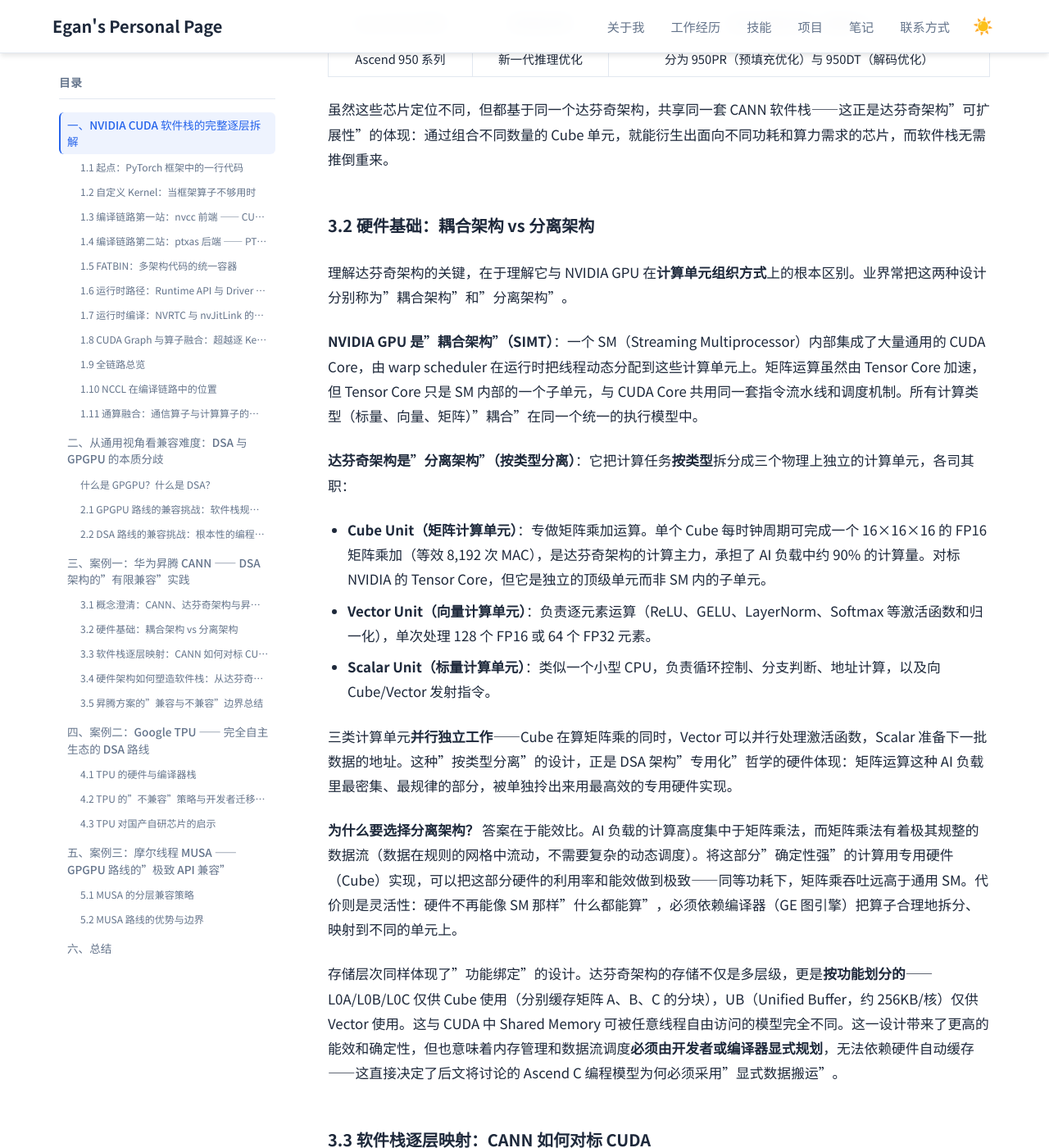
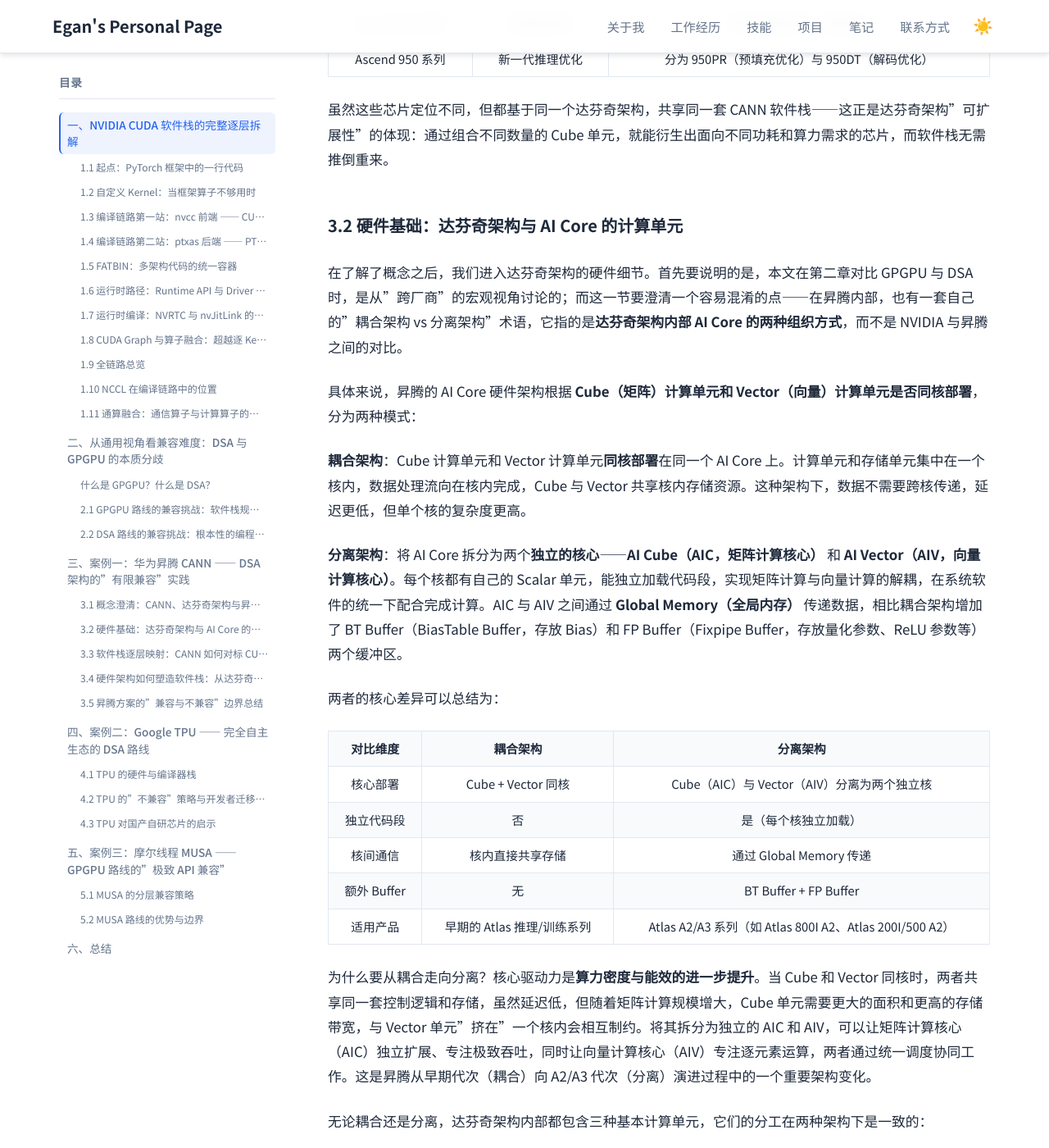
Before and after one commit to Lejun-Hu/Lejun-Hu.github.io, a Jekyll site: the page built from _notes/2026-8-15-cuda-ecosystem-compatibility.md, in a window 1280 px wide and 1400 px high, scrolled down 36968 px. Shown: the whole window at 82% size. Built offline with Jekyll 4.4.1, drawn with Linux system fonts in a browser that asks for light colours; some of the changed text lies outside the part shown.

Commit message:
fix coupled/decoupled architecture terminology: it refers to Ascend internal AI Core organization, not Ascend vs NVIDIA

```diff
--- a/_notes/2026-8-15-cuda-ecosystem-compatibility.md
+++ b/_notes/2026-8-15-cuda-ecosystem-compatibility.md
@@ -804,21 +804,37 @@ __global__ __aicore__ void vecAdd_ascendc(
 
 虽然这些芯片定位不同，但都基于同一个达芬奇架构，共享同一套 CANN 软件栈——这正是达芬奇架构"可扩展性"的体现：通过组合不同数量的 Cube 单元，就能衍生出面向不同功耗和算力需求的芯片，而软件栈无需推倒重来。
 
-### 3.2 硬件基础：耦合架构 vs 分离架构
+### 3.2 硬件基础：达芬奇架构与 AI Core 的计算单元
 
-理解达芬奇架构的关键，在于理解它与 NVIDIA GPU 在**计算单元组织方式**上的根本区别。业界常把这两种设计分别称为"耦合架构"和"分离架构"。
+在了解了概念之后，我们进入达芬奇架构的硬件细节。首先要说明的是，本文在第二章对比 GPGPU 与 DSA 时，是从"跨厂商"的宏观视角讨论的；而这一节要澄清一个容易混淆的点——在昇腾内部，也有一套自己的"耦合架构 vs 分离架构"术语，它指的是**达芬奇架构内部 AI Core 的两种组织方式**，而不是 NVIDIA 与昇腾之间的对比。
 
-**NVIDIA GPU 是"耦合架构"（SIMT）**：一个 SM（Streaming Multiprocessor）内部集成了大量通用的 CUDA Core，由 warp scheduler 在运行时把线程动态分配到这些计算单元上。矩阵运算虽然由 Tensor Core 加速，但 Tensor Core 只是 SM 内部的一个子单元，与 CUDA Core 共用同一套指令流水线和调度机制。所有计算类型（标量、向量、矩阵）"耦合"在同一个统一的执行模型中。
+具体来说，昇腾的 AI Core 硬件架构根据 **Cube（矩阵）计算单元和 Vector（向量）计算单元是否同核部署**，分为两种模式：
 
-**达芬奇架构是"分离架构"（按类型分离）**：它把计算任务**按类型**拆分成三个物理上独立的计算单元，各司其职：
+**耦合架构**：Cube 计算单元和 Vector 计算单元**同核部署**在同一个 AI Core 上。计算单元和存储单元集中在一个核内，数据处理流向在核内完成，Cube 与 Vector 共享核内存储资源。这种架构下，数据不需要跨核传递，延迟更低，但单个核的复杂度更高。
 
-- **Cube Unit（矩阵计算单元）**：专做矩阵乘加运算。单个 Cube 每时钟周期可完成一个 16×16×16 的 FP16 矩阵乘加（等效 8,192 次 MAC），是达芬奇架构的计算主力，承担了 AI 负载中约 90% 的计算量。对标 NVIDIA 的 Tensor Core，但它是独立的顶级单元而非 SM 内的子单元。
+**分离架构**：将 AI Core 拆分为两个**独立的核心**——**AI Cube（AIC，矩阵计算核心）** 和 **AI Vector（AIV，向量计算核心）**。每个核都有自己的 Scalar 单元，能独立加载代码段，实现矩阵计算与向量计算的解耦，在系统软件的统一下配合完成计算。AIC 与 AIV 之间通过 **Global Memory（全局内存）** 传递数据，相比耦合架构增加了 BT Buffer（BiasTable Buffer，存放 Bias）和 FP Buffer（Fixpipe Buffer，存放量化参数、ReLU 参数等）两个缓冲区。
+
+两者的核心差异可以总结为：
+
+| 对比维度 | 耦合架构 | 分离架构 |
+|---|---|---|
+| 核心部署 | Cube + Vector 同核 | Cube（AIC）与 Vector（AIV）分离为两个独立核 |
+| 独立代码段 | 否 | 是（每个核独立加载） |
+| 核间通信 | 核内直接共享存储 | 通过 Global Memory 传递 |
+| 额外 Buffer | 无 | BT Buffer + FP Buffer |
+| 适用产品 | 早期的 Atlas 推理/训练系列 | Atlas A2/A3 系列（如 Atlas 800I A2、Atlas 200I/500 A2） |
+
+为什么要从耦合走向分离？核心驱动力是**算力密度与能效的进一步提升**。当 Cube 和 Vector 同核时，两者共享同一套控制逻辑和存储，虽然延迟低，但随着矩阵计算规模增大，Cube 单元需要更大的面积和更高的存储带宽，与 Vector 单元"挤在"一个核内会相互制约。将其拆分为独立的 AIC 和 AIV，可以让矩阵计算核心（AIC）独立扩展、专注极致吞吐，同时让向量计算核心（AIV）专注逐元素运算，两者通过统一调度协同工作。这是昇腾从早期代次（耦合）向 A2/A3 代次（分离）演进过程中的一个重要架构变化。
+
+无论耦合还是分离，达芬奇架构内部都包含三种基本计算单元，它们的分工在两种架构下是一致的：
+
+- **Cube Unit（矩阵计算单元）**：专做矩阵乘加运算。单个 Cube 每时钟周期可完成一个 16×16×16 的 FP16 矩阵乘加（等效 8,192 次 MAC），是达芬奇架构的计算主力，承担了 AI 负载中约 90% 的计算量。对标 NVIDIA 的 Tensor Core，但它是达芬奇架构的独立核心单元。
 - **Vector Unit（向量计算单元）**：负责逐元素运算（ReLU、GELU、LayerNorm、Softmax 等激活函数和归一化），单次处理 128 个 FP16 或 64 个 FP32 元素。
 - **Scalar Unit（标量计算单元）**：类似一个小型 CPU，负责循环控制、分支判断、地址计算，以及向 Cube/Vector 发射指令。
 
-三类计算单元**并行独立工作**——Cube 在算矩阵乘的同时，Vector 可以并行处理激活函数，Scalar 准备下一批数据的地址。这种"按类型分离"的设计，正是 DSA 架构"专用化"哲学的硬件体现：矩阵运算这种 AI 负载里最密集、最规律的部分，被单独拎出来用最高效的专用硬件实现。
+三类计算单元**并行独立工作**——Cube 在算矩阵乘的同时，Vector 可以并行处理激活函数，Scalar 准备下一批数据的地址。这种"按计算类型分离"的设计，正是 DSA 架构"专用化"哲学的硬件体现：矩阵运算这种 AI 负载里最密集、最规律的部分，被单独拎出来用最高效的专用硬件实现。
 
-**为什么要选择分离架构？** 答案在于能效比。AI 负载的计算高度集中于矩阵乘法，而矩阵乘法有着极其规整的数据流（数据在规则的网格中流动，不需要复杂的动态调度）。将这部分"确定性强"的计算用专用硬件（Cube）实现，可以把这部分硬件的利用率和能效做到极致——同等功耗下，矩阵乘吞吐远高于通用 SM。代价则是灵活性：硬件不再能像 SM 那样"什么都能算"，必须依赖编译器（GE 图引擎）把算子合理地拆分、映射到不同的单元上。
+**为什么达芬奇要采用"按类型分离"的设计？** 答案在于能效比。AI 负载的计算高度集中于矩阵乘法，而矩阵乘法有着极其规整的数据流（数据在规则的网格中流动，不需要复杂的动态调度）。将这部分"确定性强"的计算用专用硬件（Cube）实现，可以把这部分硬件的利用率和能效做到极致——同等功耗下，矩阵乘吞吐远高于 NVIDIA 的通用 SM。代价则是灵活性：硬件不再能像 SM 那样"什么都能算"，必须依赖编译器（GE 图引擎）把算子合理地拆分、映射到不同的单元上。
 
 存储层次同样体现了"功能绑定"的设计。达芬奇架构的存储不仅是多层级，更是**按功能划分的**——L0A/L0B/L0C 仅供 Cube 使用（分别缓存矩阵 A、B、C 的分块），UB（Unified Buffer，约 256KB/核）仅供 Vector 使用。这与 CUDA 中 Shared Memory 可被任意线程自由访问的模型完全不同。这一设计带来了更高的能效和确定性，但也意味着内存管理和数据流调度**必须由开发者或编译器显式规划**，无法依赖硬件自动缓存——这直接决定了后文将讨论的 Ascend C 编程模型为何必须采用"显式数据搬运"。
 
@@ -917,11 +933,11 @@ dist.init_process_group(backend="hccl")
 
 ### 3.4 硬件架构如何塑造软件栈：从达芬奇看 DSA 的决定性影响
 
-回顾上面四层的对比，我们可以提炼出一个贯穿始终的规律：**昇腾软件栈与 CUDA 软件栈的每一处差异，几乎都能追溯到分离架构（硬件）与耦合架构（硬件）的根本区别。**
+回顾上面四层的对比，我们可以提炼出一个贯穿始终的规律：**昇腾软件栈与 CUDA 软件栈的每一处差异，几乎都能追溯到"达芬奇 DSA 架构"与"NVIDIA GPGPU 架构"在硬件设计哲学上的根本区别。**（注意：这里用的是第二章的 DSA vs GPGPU 对比视角，而非 §3.2 里昇腾内部的"耦合/分离"术语。）
 
-最直观的例子是编程模型的分化。NVIDIA 的耦合架构允许开发者写"单线程逻辑"（`__global__` 函数里只管 `threadIdx`），因为硬件有 warp scheduler 在运行时自动把线程分配到 SM、自动管理缓存替换。而达芬奇的分离架构没有这套动态调度——Cube/Vector/Scalar 三单元各司其职、存储功能绑定，硬件"不知道怎么调度"，所以这些决策必须前移到编译器或开发者手中。这就是为什么 Ascend C 必须让开发者显式地做 CopyIn→Compute→CopyOut，显式地指定数据放在 UB 还是 L0——**硬件的"不灵活"，转化成了编程模型的"显式"**。
+最直观的例子是编程模型的分化。NVIDIA 的 GPGPU 架构允许开发者写"单线程逻辑"（`__global__` 函数里只管 `threadIdx`），因为硬件有 warp scheduler 在运行时自动把线程分配到 SM、自动管理缓存替换。而达芬奇 DSA 架构没有这套动态调度——Cube/Vector/Scalar 三单元各司其职、存储功能绑定，硬件"不知道怎么调度"，所以这些决策必须前移到编译器或开发者手中。这就是为什么 Ascend C 必须让开发者显式地做 CopyIn→Compute→CopyOut，显式地指定数据放在 UB 还是 L0——**硬件的"不灵活"，转化成了编程模型的"显式"**。
 
-再比如图编译器的地位差异。在 NVIDIA 生态中，TensorRT/torch.compile 是"可选优化"——不启用它们，eager 模式照样能跑。但在昇腾生态中，GE 图引擎是**必选的基础设施**——因为分离架构要求算子被正确拆分映射到不同计算单元，这件事必须由编译器在编译期完成，硬件自己无能为力。这解释了为什么 §3.3 中 AscendCL 的 kernel 执行必须走"离线编译 .om → 加载执行"的闭环，而无法像 CUDA 那样即时下发。
+再比如图编译器的地位差异。在 NVIDIA 生态中，TensorRT/torch.compile 是"可选优化"——不启用它们，eager 模式照样能跑。但在昇腾生态中，GE 图引擎是**必选的基础设施**——因为达芬奇架构要求算子被正确拆分映射到不同计算单元，这件事必须由编译器在编译期完成，硬件自己无能为力。这解释了为什么 §3.3 中 AscendCL 的 kernel 执行必须走"离线编译 .om → 加载执行"的闭环，而无法像 CUDA 那样即时下发。
 
 这一规律对其它国产硬件厂商同样成立，可以作为一个分析框架：
 
```
